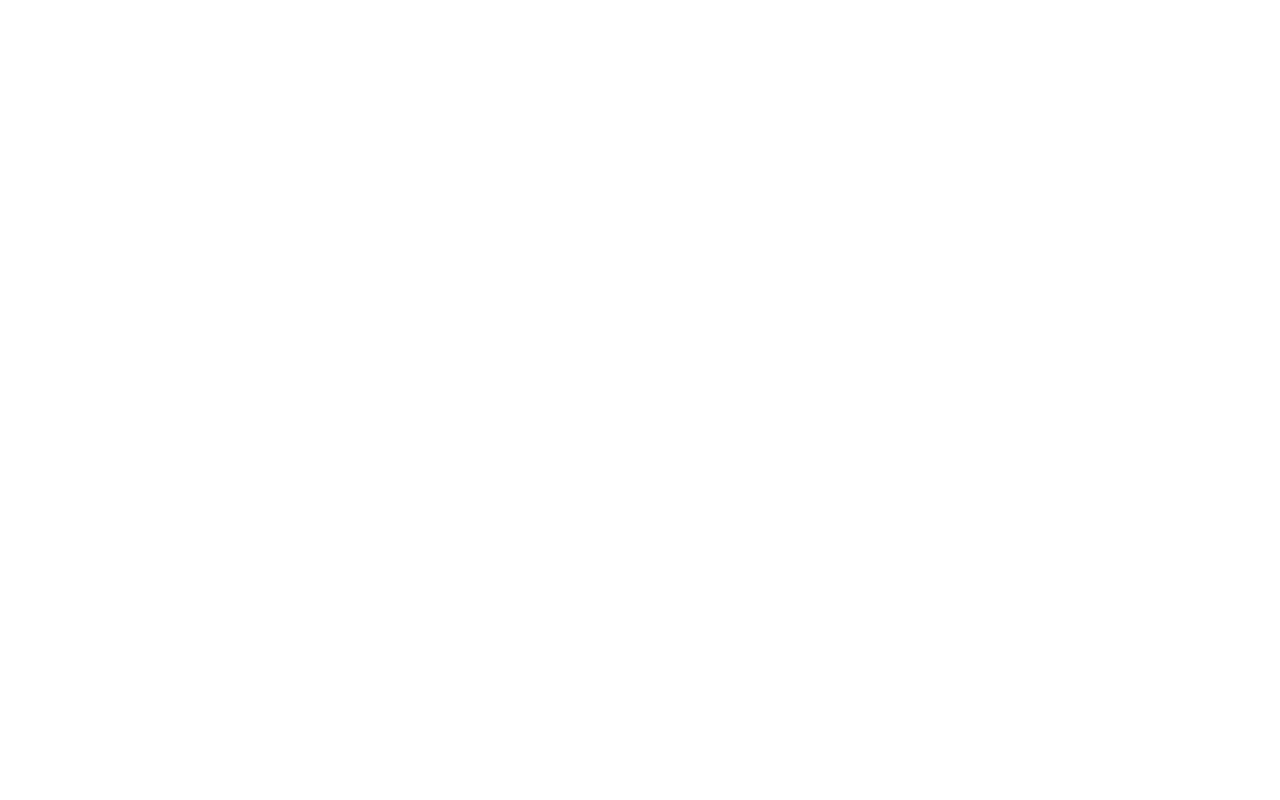
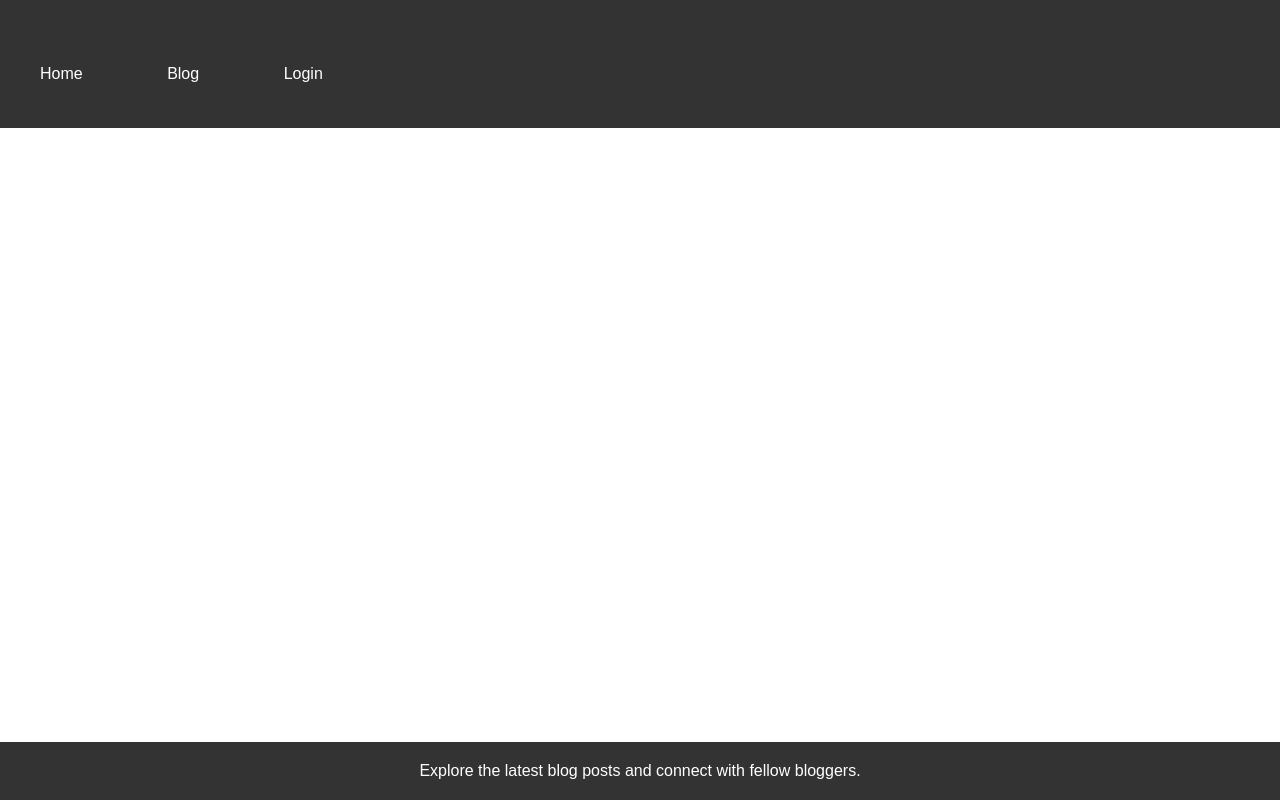
Before and after one commit to patel6nr/Group3FinalProject, a plain HTML site: page src/login.html in a window 1280 px wide. Drawn offline with Linux system fonts and the light colour scheme.

Commit message:
Added header and footer to login page
Added the header and footer to the login page in accordance with the other pages.

```diff
--- a/src/login.html
+++ b/src/login.html
@@ -2,9 +2,28 @@
 <html lang="en">
 <head>
     <meta charset="UTF-8">
-    <title>Title</title>
+    <meta name="viewport" content="width=device-width, initial-scale=1.0">
+    <title>The Bloggers Hub</title>
+    <link rel="stylesheet" href="style.css">
 </head>
 <body>
+<header>
+    <nav>
+        <ul>
+            <li><a href="index.html">Home</a></li>
+            <li><a href="blog.html">Blog</a></li>
+            <li><a href="login.html">Login</a></li>
+        </ul>
+    </nav>
+</header>
+
+<main>
+
+</main>
+
+<footer>
+    <p>Explore the latest blog posts and connect with fellow bloggers.</p>
+</footer>
 
 </body>
 </html>
```
Also changed, not shown: 1 other file.
